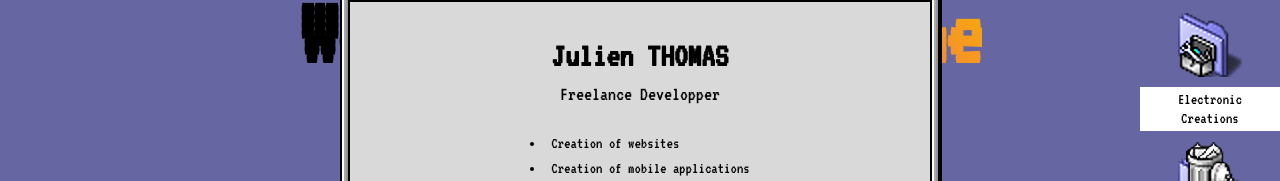
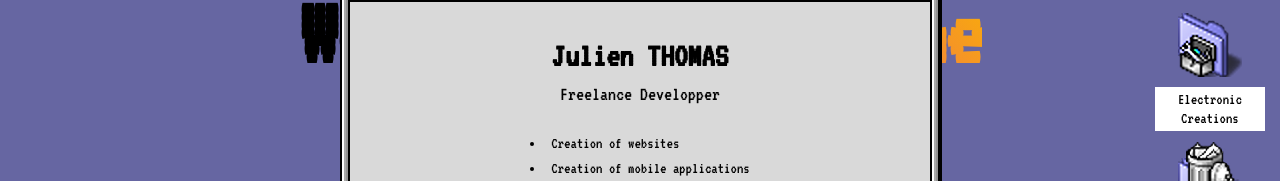
Before and after one commit to juthomas/Portfolio-Mac9.1, a Next.js app: page / in a window 1280 px wide. Shown: the part 162-343 px from the top of the page. Built offline with nearby package versions, Linux system fonts and the light colour scheme.

Commit message:
[UDPT] Max text size on shortcuts

```diff
--- a/components/DraggableShortcut/DraggableShortcut.tsx
+++ b/components/DraggableShortcut/DraggableShortcut.tsx
@@ -69,7 +69,7 @@ export default function DraggableShortcut({
           backgroundColor: textHighlight ? 'white' : undefined,
           lineHeight: 1.2,
           minWidth: 70,
-          maxWidth: 140,
+          maxWidth: 110,
         }}
       >
         {text}
```
